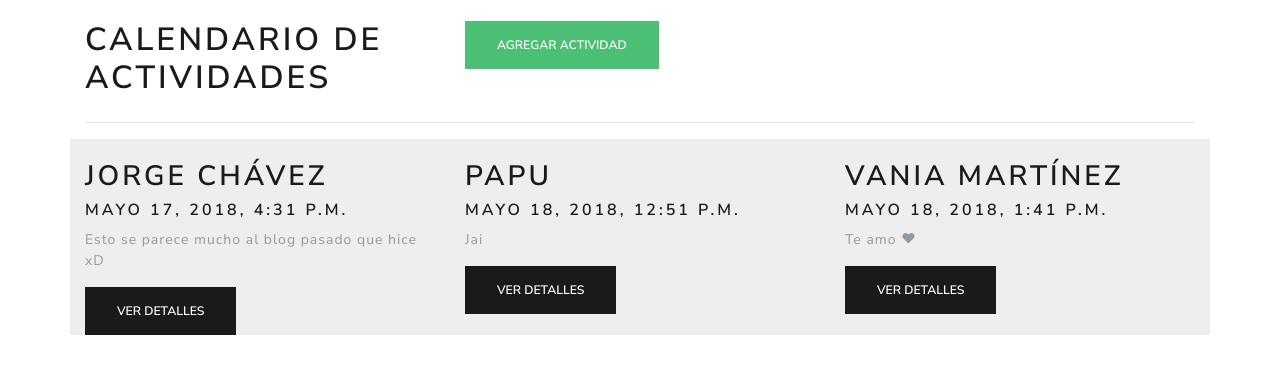
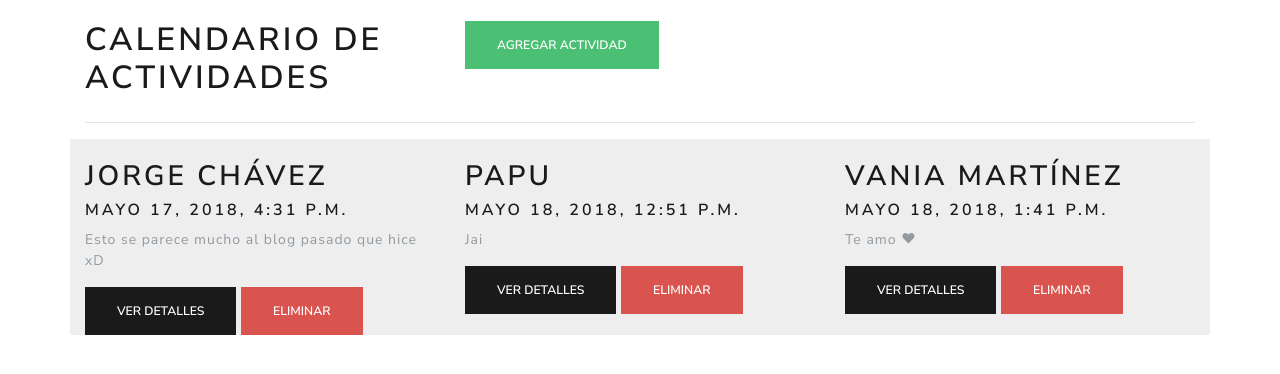
Before and after one commit to kubos777/Calendario, a Django app: page / in a window 1280 px wide. Shown: the top 374 px of the page. Run offline with Django 3.2, Linux system fonts and the light colour scheme; data comes from the database, SQL or seed files in the repository; both versions use the stored data as it was after the commit; some libraries are stand-ins or nearby versions.

Commit message:
Agrego la eliminacion de las entradas, utilizo ajax

```diff
--- /dev/null
+++ b/calenda/static/calenda/js/app.js
@@ -0,0 +1,16 @@
+function eliminarEntrada(entrada) {
+    //console.log("Eliminando entrada...")
+    var $entrada = $(entrada)
+    $entrada.parent().remove();
+    var id = $entrada.data('id');
+    console.log(id)
+
+    $.ajax({
+        url: 'entrada/eliminar/'+ id,
+        method: 'DELETE',
+        beforeSend: function(xhr){
+            xhr.setRequestHeader('X-CSRFToken',csrf_token)
+        }
+    });
+
+}
--- a/calenda/views.py
+++ b/calenda/views.py
@@ -33,3 +33,10 @@ def agregar(request):
         form = FormularioEntrada()
 
     return render(request,'calenda/agregar.html',{'form':form})
+
+def eliminar(request,pk):
+
+    if request.method == 'DELETE':
+        entrada = get_object_or_404(Entrada,pk=pk)
+        entrada.delete()
+    return HttpResponseRedirect('/')
--- a/calendario/urls.py
+++ b/calendario/urls.py
@@ -6,5 +6,6 @@ urlpatterns = [
     path('',views.index,name='index'),
     path('entrada/<int:pk>',views.detalles,name='detalles'),
     path('entrada/agregar',views.agregar,name='agregar'),
+    path('entrada/eliminar/<int:pk>',views.eliminar,name='eliminar'),
     path('admin/', admin.site.urls),
 ]
--- a/templates/calenda/_entradaCalendario.html
+++ b/templates/calenda/_entradaCalendario.html
@@ -7,4 +7,6 @@
   </p>
 
 <button onclick="window.location= '{% url 'detalles' pk=entrada.id %}'" class="btn btn-primary ">Ver detalles</button>
+<button data-id="{{ entrada.id }} " onclick="eliminarEntrada(this)" class="btn btn-danger ">Eliminar</button>
+
 </div>
--- a/templates/calenda/base.html
+++ b/templates/calenda/base.html
@@ -18,4 +18,10 @@
   {% endblock %}
 
 </body>
+<script src="{% static 'calenda/js/jquery.min.js' %}"></script>
+<script src="{% static 'calenda/js/app.js' %}"></script>
+<script>
+    var csrf_token = '{{ csrf_token }}'
+
+</script>
 </html>
```
Also changed, not shown: db.sqlite3.
